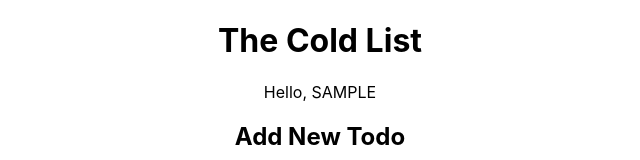
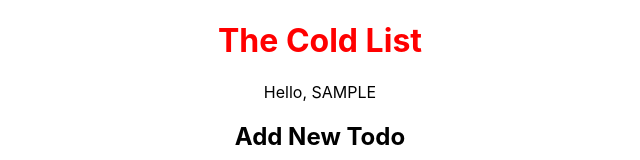
Before and after one commit to ClintTheEngineer/the-cold-list, a React (Create React App) app in the folder client/: page / in a window 1280 px wide. Shown: the top 160 px of the page, without its empty margins (320-960 px from the left). Built offline with nearby package versions, Linux system fonts and the light colour scheme; no server answers; sample sign-in values are in the browser's storage.

Commit message:
secondary styling

```diff
--- a/client/src/App.css
+++ b/client/src/App.css
@@ -38,7 +38,7 @@
 }
 
 
-#login-hdr {
+.app-name {
   text-align: center;
   color: red;
 }
--- a/client/src/components/Home.js
+++ b/client/src/components/Home.js
@@ -40,7 +40,7 @@ export const Home = ({ token, username }) => {
 
     return (
         <>
-            <h1>{appName}</h1>
+            <h1 className='app-name'>{appName}</h1>
             <div className="user-info">
                 <p>Hello, {username ? username.toUpperCase() : ''}</p>
             </div>
--- a/client/src/components/Login.js
+++ b/client/src/components/Login.js
@@ -60,7 +60,7 @@ function Login({ setToken, setUserInfo }) {
     <div>
       <button id='home-btn' onClick={() => window.location.href = '/'}>Home</button>
       <button id="sign-up" onClick={() => window.location.href = '/register'} title='Create an account'>Sign Up</button>
-      <h2 id='login-hdr'>{appName}</h2>
+      <h2 id='login-hdr' className='app-name'>{appName}</h2>
       <input
         type="text"
         placeholder="Username"
```
